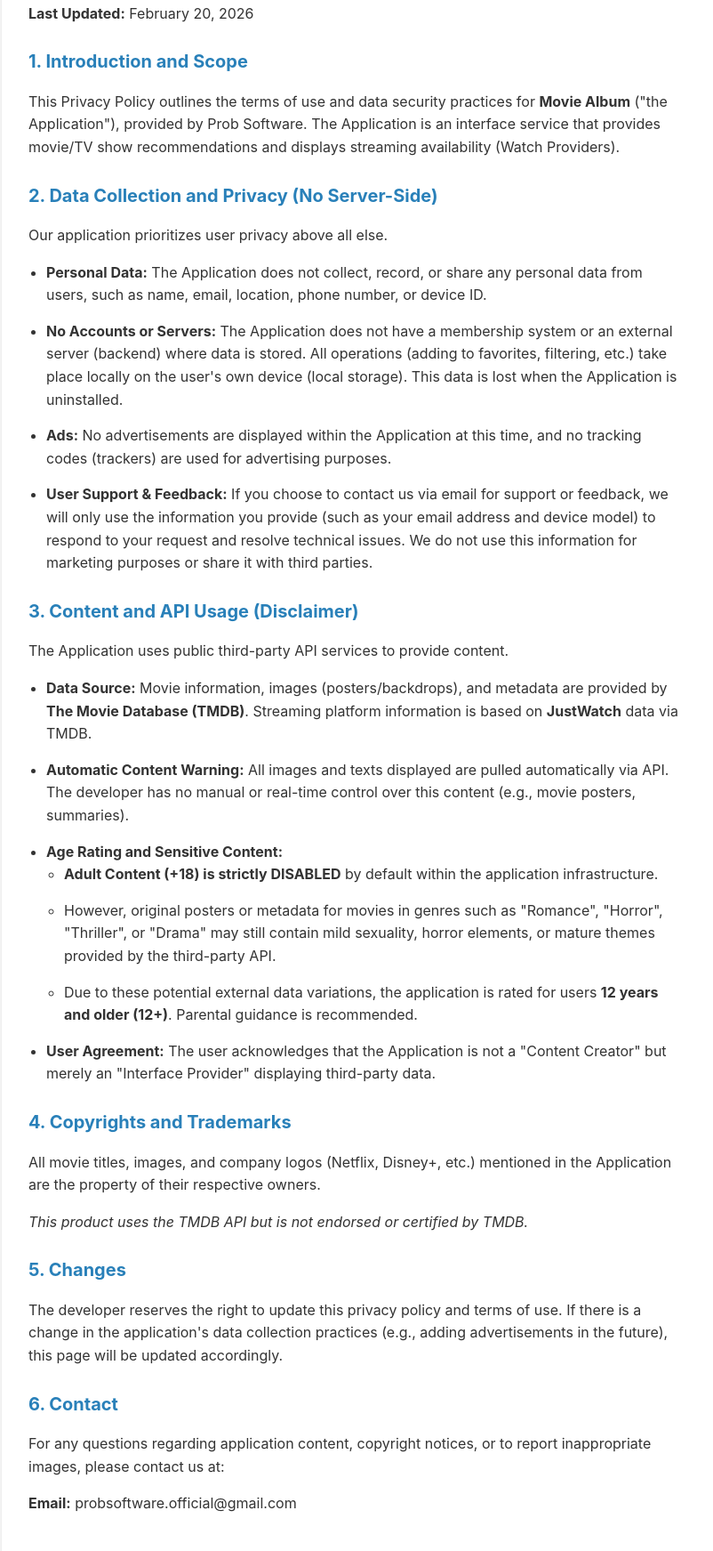
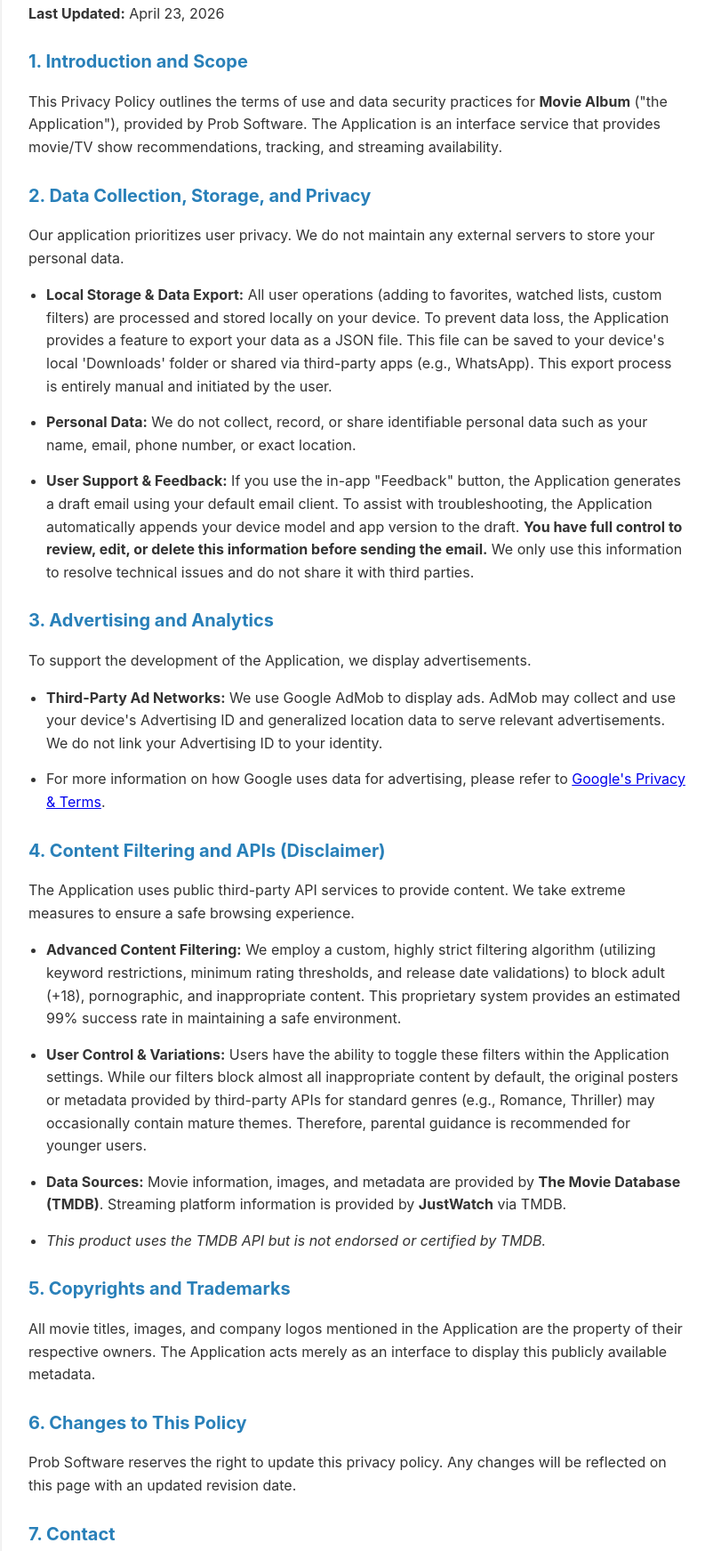
Before and after one commit to ProbSoftware/privacy-policy, a plain HTML site: page index.html in a window 1280 px wide. Shown: the part 130-1873 px from the top of the page at 89% size, without its empty margins (238-1040 px from the left). Drawn offline with Linux system fonts and the light colour scheme.

Commit message:
Update index.html

```diff
--- a/index.html
+++ b/index.html
@@ -17,44 +17,43 @@
 <body>
     <div class="container">
         <h1>Privacy Policy and Terms of Use</h1>
-        <p><strong>Last Updated:</strong> February 20, 2026</p>
+        <p><strong>Last Updated:</strong> April 23, 2026</p>
 
         <h2>1. Introduction and Scope</h2>
-        <p>This Privacy Policy outlines the terms of use and data security practices for <strong>Movie Album</strong> ("the Application"), provided by Prob Software. The Application is an interface service that provides movie/TV show recommendations and displays streaming availability (Watch Providers).</p>
+        <p>This Privacy Policy outlines the terms of use and data security practices for <strong>Movie Album</strong> ("the Application"), provided by Prob Software. The Application is an interface service that provides movie/TV show recommendations, tracking, and streaming availability.</p>
 
-        <h2>2. Data Collection and Privacy (No Server-Side)</h2>
-        <p>Our application prioritizes user privacy above all else.</p>
+        <h2>2. Data Collection, Storage, and Privacy</h2>
+        <p>Our application prioritizes user privacy. We do not maintain any external servers to store your personal data.</p>
         <ul>
-            <li><strong>Personal Data:</strong> The Application does not collect, record, or share any personal data from users, such as name, email, location, phone number, or device ID.</li>
-            <li><strong>No Accounts or Servers:</strong> The Application does not have a membership system or an external server (backend) where data is stored. All operations (adding to favorites, filtering, etc.) take place locally on the user's own device (local storage). This data is lost when the Application is uninstalled.</li>
-            <li><strong>Ads:</strong> No advertisements are displayed within the Application at this time, and no tracking codes (trackers) are used for advertising purposes.</li>
-            <li><strong>User Support & Feedback:</strong> If you choose to contact us via email for support or feedback, we will only use the information you provide (such as your email address and device model) to respond to your request and resolve technical issues. We do not use this information for marketing purposes or share it with third parties.</li>
+            <li><strong>Local Storage & Data Export:</strong> All user operations (adding to favorites, watched lists, custom filters) are processed and stored locally on your device. To prevent data loss, the Application provides a feature to export your data as a JSON file. This file can be saved to your device's local 'Downloads' folder or shared via third-party apps (e.g., WhatsApp). This export process is entirely manual and initiated by the user.</li>
+            <li><strong>Personal Data:</strong> We do not collect, record, or share identifiable personal data such as your name, email, phone number, or exact location.</li>
+            <li><strong>User Support & Feedback:</strong> If you use the in-app "Feedback" button, the Application generates a draft email using your default email client. To assist with troubleshooting, the Application automatically appends your device model and app version to the draft. <strong>You have full control to review, edit, or delete this information before sending the email.</strong> We only use this information to resolve technical issues and do not share it with third parties.</li>
         </ul>
 
-        <h2>3. Content and API Usage (Disclaimer)</h2>
-        <p>The Application uses public third-party API services to provide content.</p>
+        <h2>3. Advertising and Analytics</h2>
+        <p>To support the development of the Application, we display advertisements.</p>
         <ul>
-            <li><strong>Data Source:</strong> Movie information, images (posters/backdrops), and metadata are provided by <strong>The Movie Database (TMDB)</strong>. Streaming platform information is based on <strong>JustWatch</strong> data via TMDB.</li>
-            <li><strong>Automatic Content Warning:</strong> All images and texts displayed are pulled automatically via API. The developer has no manual or real-time control over this content (e.g., movie posters, summaries).</li>
-            <li><strong>Age Rating and Sensitive Content:</strong>
-                <ul>
-                    <li><strong>Adult Content (+18) is strictly DISABLED</strong> by default within the application infrastructure.</li>
-                    <li>However, original posters or metadata for movies in genres such as "Romance", "Horror", "Thriller", or "Drama" may still contain mild sexuality, horror elements, or mature themes provided by the third-party API.</li>
-                    <li>Due to these potential external data variations, the application is rated for users <strong>12 years and older (12+)</strong>. Parental guidance is recommended.</li>
-                </ul>
-            </li>
-            <li><strong>User Agreement:</strong> The user acknowledges that the Application is not a "Content Creator" but merely an "Interface Provider" displaying third-party data.</li>
+            <li><strong>Third-Party Ad Networks:</strong> We use Google AdMob to display ads. AdMob may collect and use your device's Advertising ID and generalized location data to serve relevant advertisements. We do not link your Advertising ID to your identity.</li>
+            <li>For more information on how Google uses data for advertising, please refer to <a href="https://policies.google.com/technologies/ads" target="_blank">Google's Privacy & Terms</a>.</li>
         </ul>
 
-        <h2>4. Copyrights and Trademarks</h2>
-        <p>All movie titles, images, and company logos (Netflix, Disney+, etc.) mentioned in the Application are the property of their respective owners.</p>
-        <p><em>This product uses the TMDB API but is not endorsed or certified by TMDB.</em></p>
+        <h2>4. Content Filtering and APIs (Disclaimer)</h2>
+        <p>The Application uses public third-party API services to provide content. We take extreme measures to ensure a safe browsing experience.</p>
+        <ul>
+            <li><strong>Advanced Content Filtering:</strong> We employ a custom, highly strict filtering algorithm (utilizing keyword restrictions, minimum rating thresholds, and release date validations) to block adult (+18), pornographic, and inappropriate content. This proprietary system provides an estimated 99% success rate in maintaining a safe environment.</li>
+            <li><strong>User Control & Variations:</strong> Users have the ability to toggle these filters within the Application settings. While our filters block almost all inappropriate content by default, the original posters or metadata provided by third-party APIs for standard genres (e.g., Romance, Thriller) may occasionally contain mature themes. Therefore, parental guidance is recommended for younger users.</li>
+            <li><strong>Data Sources:</strong> Movie information, images, and metadata are provided by <strong>The Movie Database (TMDB)</strong>. Streaming platform information is provided by <strong>JustWatch</strong> via TMDB.</li>
+            <li><em>This product uses the TMDB API but is not endorsed or certified by TMDB.</em></li>
+        </ul>
 
-        <h2>5. Changes</h2>
-        <p>The developer reserves the right to update this privacy policy and terms of use. If there is a change in the application's data collection practices (e.g., adding advertisements in the future), this page will be updated accordingly.</p>
+        <h2>5. Copyrights and Trademarks</h2>
+        <p>All movie titles, images, and company logos mentioned in the Application are the property of their respective owners. The Application acts merely as an interface to display this publicly available metadata.</p>
 
-        <h2>6. Contact</h2>
-        <p>For any questions regarding application content, copyright notices, or to report inappropriate images, please contact us at:</p>
+        <h2>6. Changes to This Policy</h2>
+        <p>Prob Software reserves the right to update this privacy policy. Any changes will be reflected on this page with an updated revision date.</p>
+
+        <h2>7. Contact</h2>
+        <p>For any questions regarding data privacy, application content, or copyright notices, please contact us at:</p>
         <p><strong>Email:</strong> probsoftware.official@gmail.com</p>
 
         <div class="footer">
```
